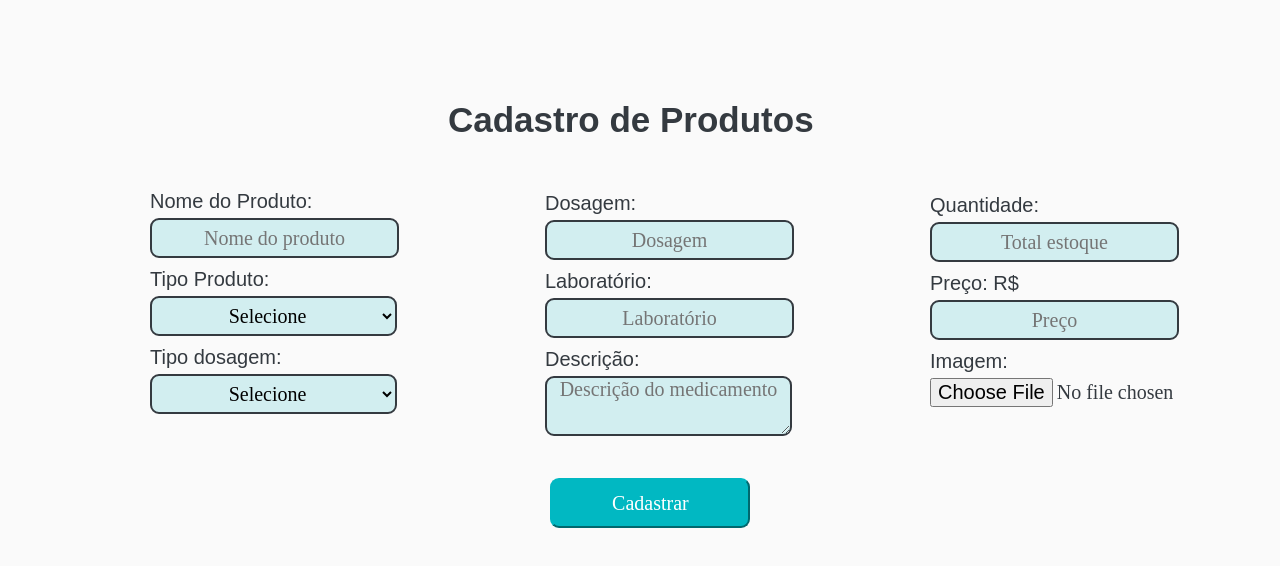
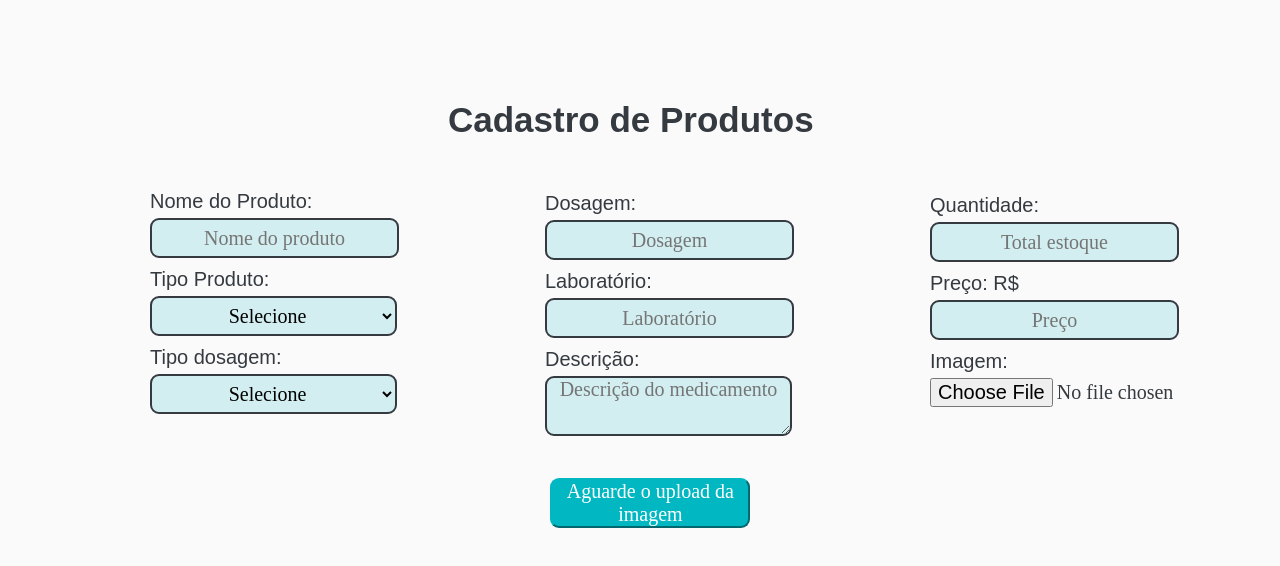
Before and after one commit to FullStack-Itaguacu/M3P-FrontEnd-Squad3, a React (Vite) app: page /product in a window 1280 px wide. Shown: the top 566 px of the page. Built offline with nearby package versions, Linux system fonts and the light colour scheme.

Commit message:
fix: Melhorando a função do upload da imagem

```diff
--- a/src/pages/Admin/Products/Products.jsx
+++ b/src/pages/Admin/Products/Products.jsx
@@ -17,6 +17,8 @@ function NewProduct () {
     const [description, setDescription] = useState('');
     const [listProducts, setListProducts] = useState([]);
     const { cadastrarProduto,uploadImage } = useApi();
+    const [cadastroOk, setCadastroOk] = useState(false);
+    const [carregandoImagem, setCarregandoImagem] = useState(false);
 
     const product = {
       name: name,
@@ -64,15 +66,12 @@ const handleImageChange = async (e) => {
 
     if (selectedImage) {
         try {
-            setIsUploading(true);
             const response = await uploadImage(selectedImage);
             setImageLink(response.links[0]);
-            console.log(response.links[0]);
-            setIsUploading(false);
+            setCarregandoImagem(true);
         } catch (error) {
             // Lide com erros, se necessário.
             console.error("Erro ao fazer upload da imagem:", error);
-            setIsUploading(false);
         }
     }
 }
@@ -103,8 +102,9 @@ async function haddlerNewProduct(event) {
     const registerProduct = await cadastrarProduto(product);
     console.log(registerProduct);
 
-        handleAddProduct();
-        handleOpenTable();
+    if (registerProduct.status === 201) {
+        setCadastroOk(true);
+    }
 }
             return (
                 <div className = {styles.fomulario}>
@@ -177,13 +177,19 @@ async function haddlerNewProduct(event) {
                         </div>
                         </div>
 
-                            <div>
-                            <button className={styles.buttonProdutos}> Cadastrar </button>
-                            </div>
+                        <div>
+                        <button
+                            className={styles.buttonProdutos}
+                        >
+                            {carregandoImagem ? "Cadastrar" : "Aguarde o upload da imagem"}
+                        </button>
 
-                    </form>
-                </div>
-    </div>
+                    </div>
+
+                </form>
+            </div>
+            {cadastroOk && <Table />}
+        </div>
   );
 
             }
```
